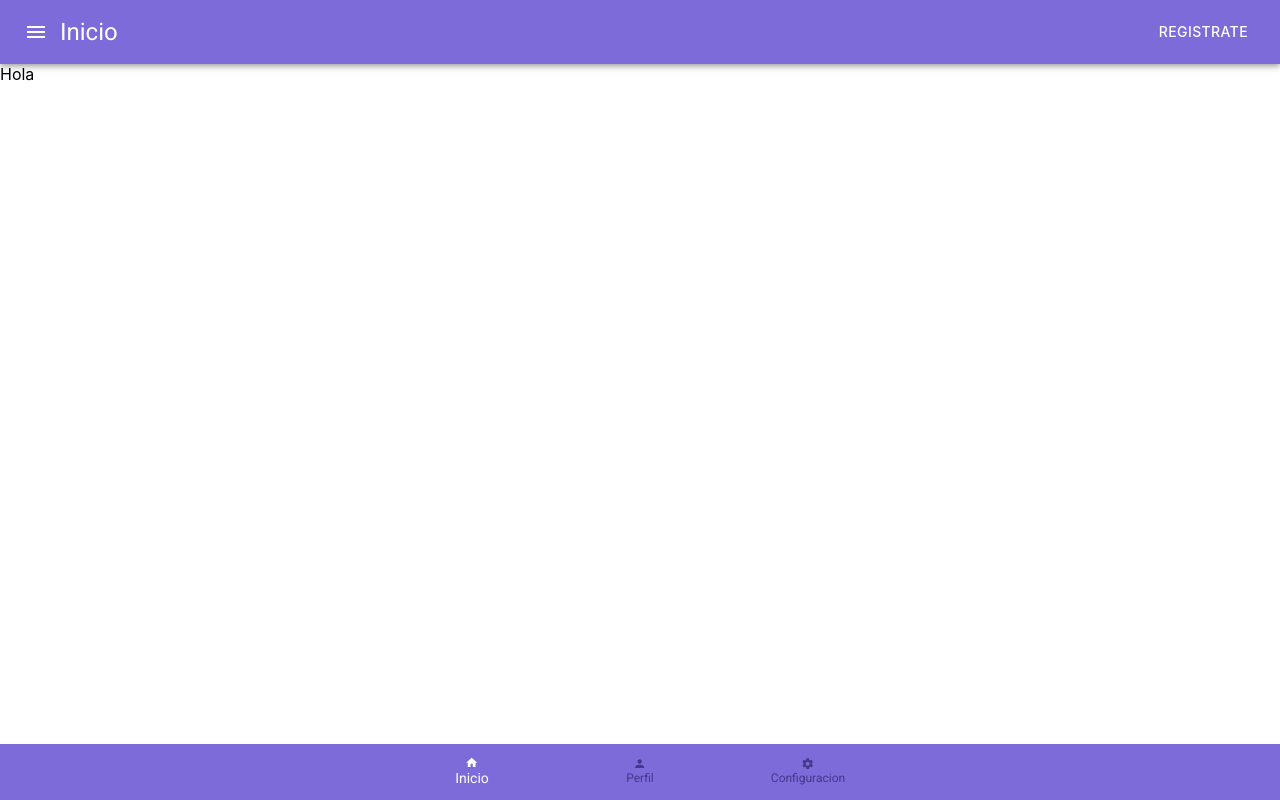
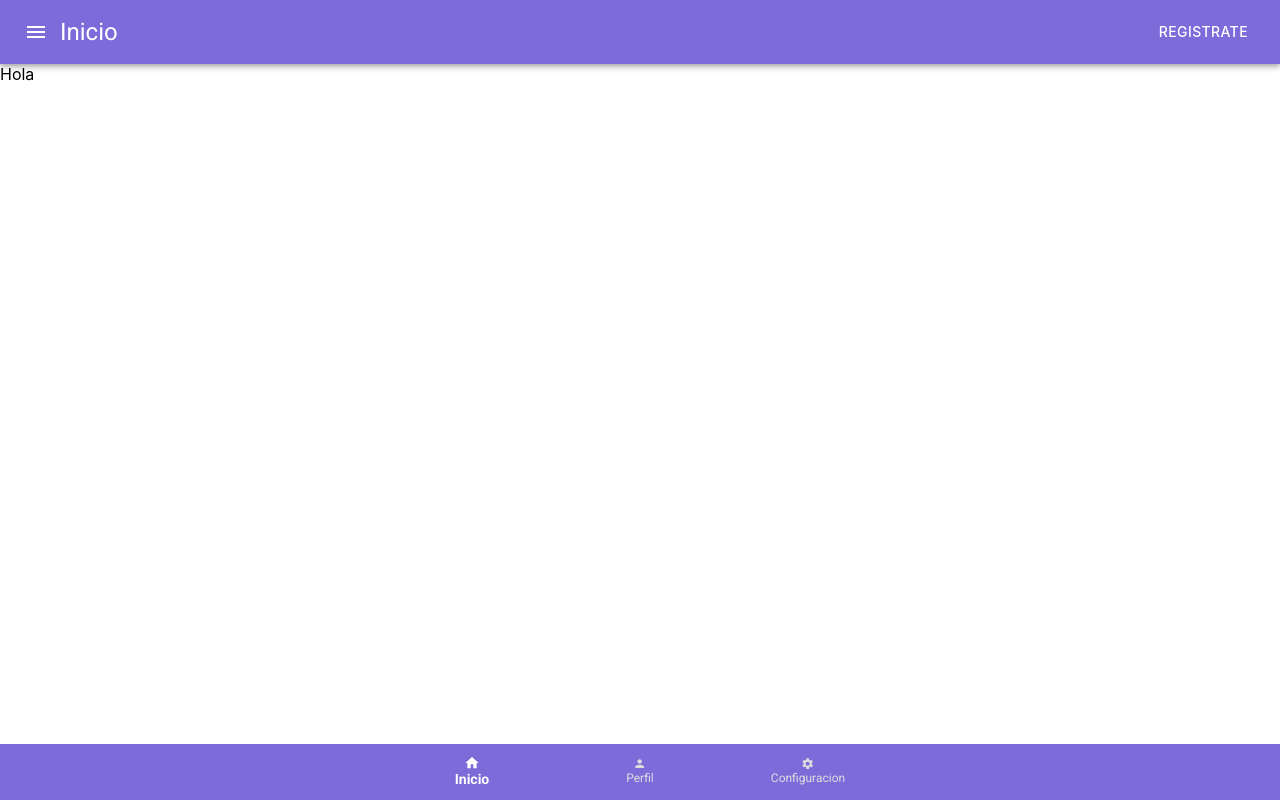
Before and after one commit to event-lens/frontend, a Next.js app: page / in a window 1280 px wide. Built offline with nearby package versions, Linux system fonts and the light colour scheme.

Commit message:
404 Experiment failed && Style Footer

```diff
--- a/components/Footer/style.ts
+++ b/components/Footer/style.ts
@@ -13,8 +13,10 @@ export const Nav = styled(BottomNavigation)({
 });
 
 export const NavButton = styled(BottomNavigationAction)({
-  color: theme.colors.primaryVariant,
+  color: "#ddd",
   "&.Mui-selected": {
     color: "#fff",
+    fontWeight: "bold",
+    fontSize: "1rem",
   },
 });
--- a/pages/404.tsx
+++ /dev/null
@@ -1,5 +0,0 @@
-const NotFoundPage = () => {
-  return <h1>La página que buscas no está</h1>;
-};
-
-export default NotFoundPage;
```
